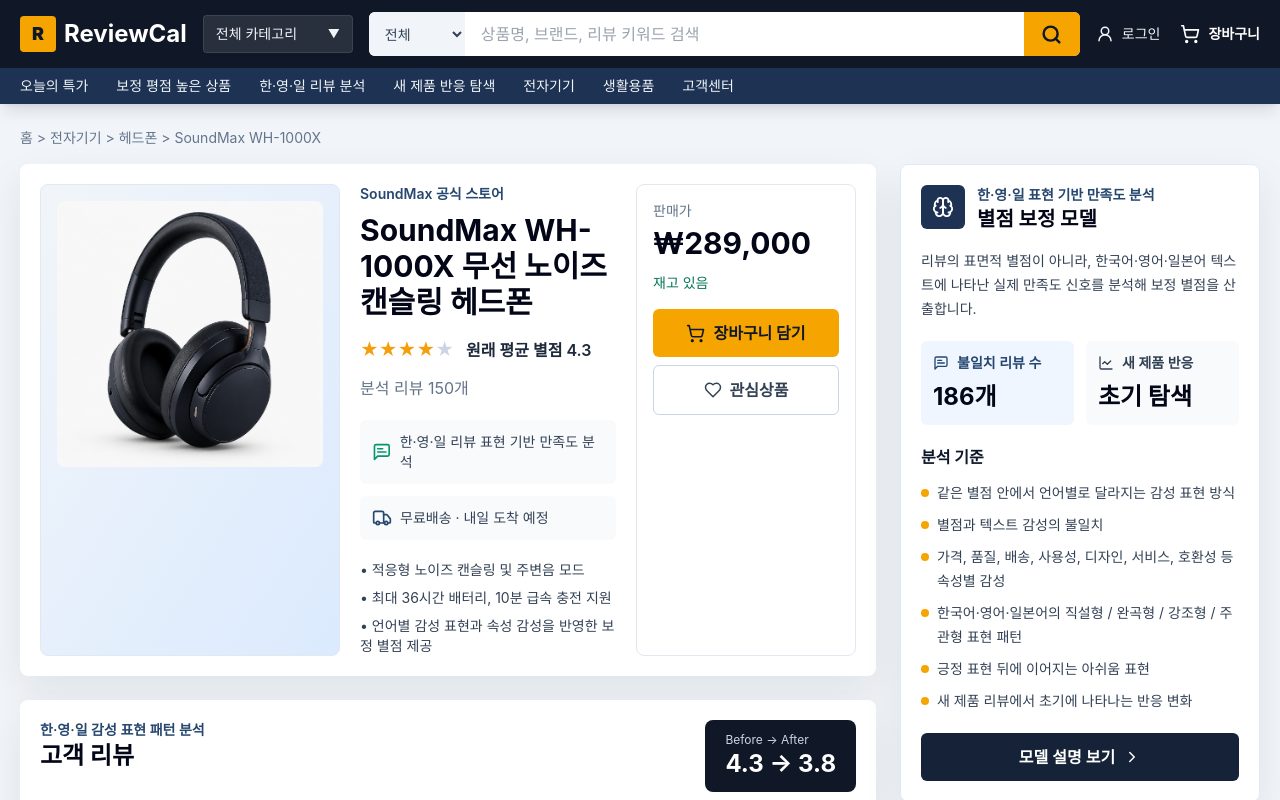
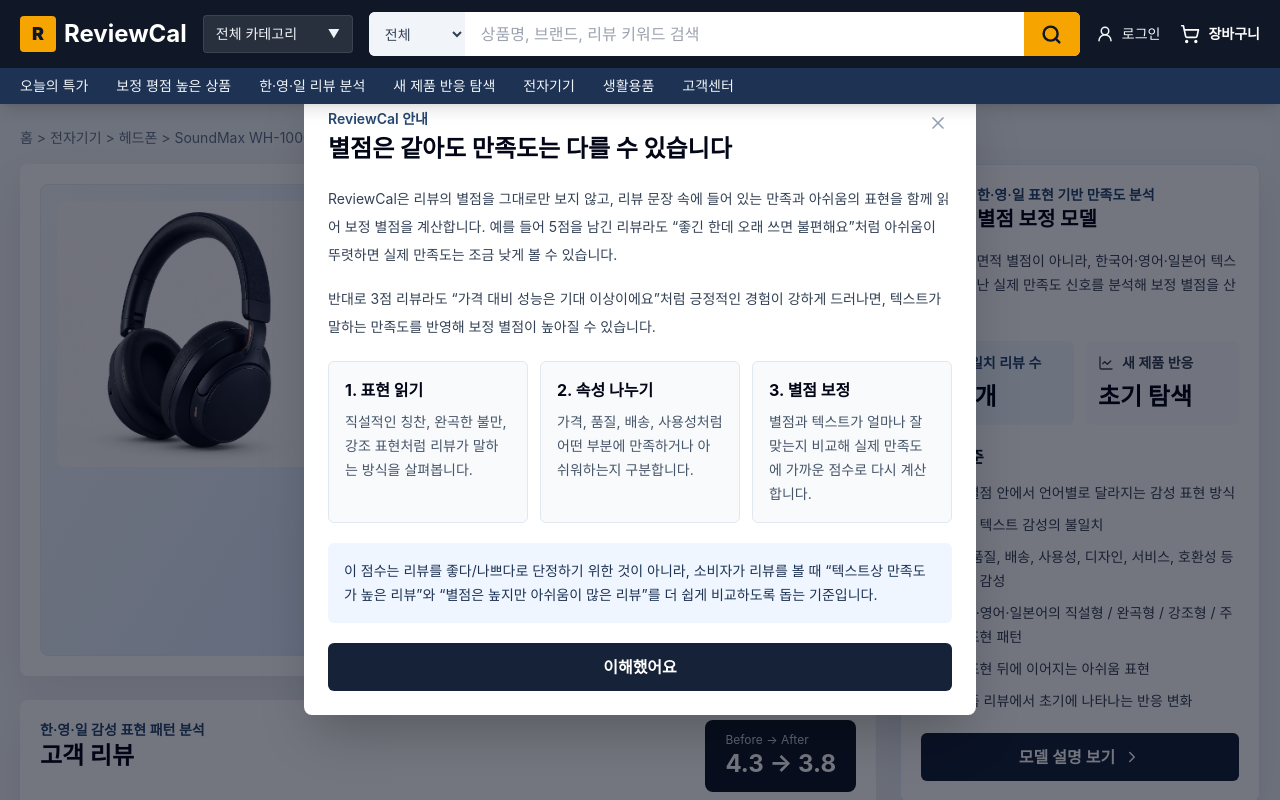
Before and after one commit to zzessul/en_kr_jp_review_analysis, a React (Vite) app in the folder reviewcal-web/: page / in a window 1280 px wide. Both pictures are taken after a click on the button "모델 설명 보기". Shown: the top 800 px of the page. Built offline with nearby package versions, Linux system fonts and the light colour scheme; no server answers.

Commit message:
Add consumer-friendly model explanation

```diff
--- a/reviewcal-web/src/components/CalibrationPanel.tsx
+++ b/reviewcal-web/src/components/CalibrationPanel.tsx
@@ -1,4 +1,5 @@
-import { Brain, ChevronRight, LineChart, MessageSquareText } from "lucide-react";
+import { useState } from "react";
+import { Brain, ChevronRight, LineChart, MessageSquareText, X } from "lucide-react";
 
 const reasons = [
   "같은 별점 안에서 언어별로 달라지는 감성 표현 방식",
@@ -10,7 +11,10 @@
 ];
 
 export default function CalibrationPanel() {
+  const [isOpen, setIsOpen] = useState(false);
+
   return (
+    <>
       <aside className="rounded-lg border border-blue-100 bg-white p-5 shadow-soft">
         <div className="flex items-start gap-3">
           <div className="grid h-11 w-11 place-items-center rounded-md bg-navy-800 text-white">
@@ -55,10 +59,73 @@
           </ul>
         </div>
 
-      <button className="mt-5 flex w-full items-center justify-center gap-2 rounded-md bg-navy-900 px-4 py-3 font-semibold text-white transition hover:bg-navy-800">
+        <button
+          type="button"
+          onClick={() => setIsOpen(true)}
+          className="mt-5 flex w-full items-center justify-center gap-2 rounded-md bg-navy-900 px-4 py-3 font-semibold text-white transition hover:bg-navy-800"
+        >
           모델 설명 보기
           <ChevronRight size={18} />
         </button>
       </aside>
+
+      {isOpen && (
+        <div className="fixed inset-0 z-50 grid place-items-center bg-slate-950/55 px-4" role="dialog" aria-modal="true" aria-labelledby="model-description-title">
+          <div className="w-full max-w-2xl rounded-lg bg-white p-6 shadow-2xl">
+            <div className="flex items-start justify-between gap-4">
+              <div>
+                <p className="text-sm font-semibold text-navy-700">ReviewCal 안내</p>
+                <h2 id="model-description-title" className="mt-1 text-2xl font-bold text-slate-950">
+                  별점은 같아도 만족도는 다를 수 있습니다
+                </h2>
+              </div>
+              <button type="button" onClick={() => setIsOpen(false)} aria-label="모델 설명 닫기" className="rounded-full p-1 text-slate-400 hover:bg-slate-100 hover:text-slate-700">
+                <X size={20} />
+              </button>
+            </div>
+
+            <div className="mt-5 space-y-4 text-sm leading-7 text-slate-700">
+              <p>
+                ReviewCal은 리뷰의 별점을 그대로만 보지 않고, 리뷰 문장 속에 들어 있는 만족과 아쉬움의 표현을 함께 읽어
+                보정 별점을 계산합니다. 예를 들어 5점을 남긴 리뷰라도 “좋긴 한데 오래 쓰면 불편해요”처럼 아쉬움이 뚜렷하면
+                실제 만족도는 조금 낮게 볼 수 있습니다.
+              </p>
+              <p>
+                반대로 3점 리뷰라도 “가격 대비 성능은 기대 이상이에요”처럼 긍정적인 경험이 강하게 드러나면, 텍스트가 말하는
+                만족도를 반영해 보정 별점이 높아질 수 있습니다.
+              </p>
+            </div>
+
+            <div className="mt-5 grid gap-3 md:grid-cols-3">
+              <InfoStep title="1. 표현 읽기" body="직설적인 칭찬, 완곡한 불만, 강조 표현처럼 리뷰가 말하는 방식을 살펴봅니다." />
+              <InfoStep title="2. 속성 나누기" body="가격, 품질, 배송, 사용성처럼 어떤 부분에 만족하거나 아쉬워하는지 구분합니다." />
+              <InfoStep title="3. 별점 보정" body="별점과 텍스트가 얼마나 잘 맞는지 비교해 실제 만족도에 가까운 점수로 다시 계산합니다." />
+            </div>
+
+            <div className="mt-5 rounded-md bg-blue-50 p-4 text-sm leading-6 text-navy-800">
+              이 점수는 리뷰를 좋다/나쁘다로 단정하기 위한 것이 아니라, 소비자가 리뷰를 볼 때 “텍스트상 만족도가 높은 리뷰”와
+              “별점은 높지만 아쉬움이 많은 리뷰”를 더 쉽게 비교하도록 돕는 기준입니다.
+            </div>
+
+            <button
+              type="button"
+              onClick={() => setIsOpen(false)}
+              className="mt-5 w-full rounded-md bg-navy-900 px-4 py-3 font-bold text-white transition hover:bg-navy-800"
+            >
+              이해했어요
+            </button>
+          </div>
+        </div>
+      )}
+    </>
   );
 }
+
+function InfoStep({ title, body }: { title: string; body: string }) {
+  return (
+    <div className="rounded-md border border-slate-200 bg-slate-50 p-4">
+      <p className="font-bold text-slate-950">{title}</p>
+      <p className="mt-2 text-sm leading-6 text-slate-600">{body}</p>
+    </div>
+  );
+}
```
Lines whose indentation alone changed are shown as unchanged.
